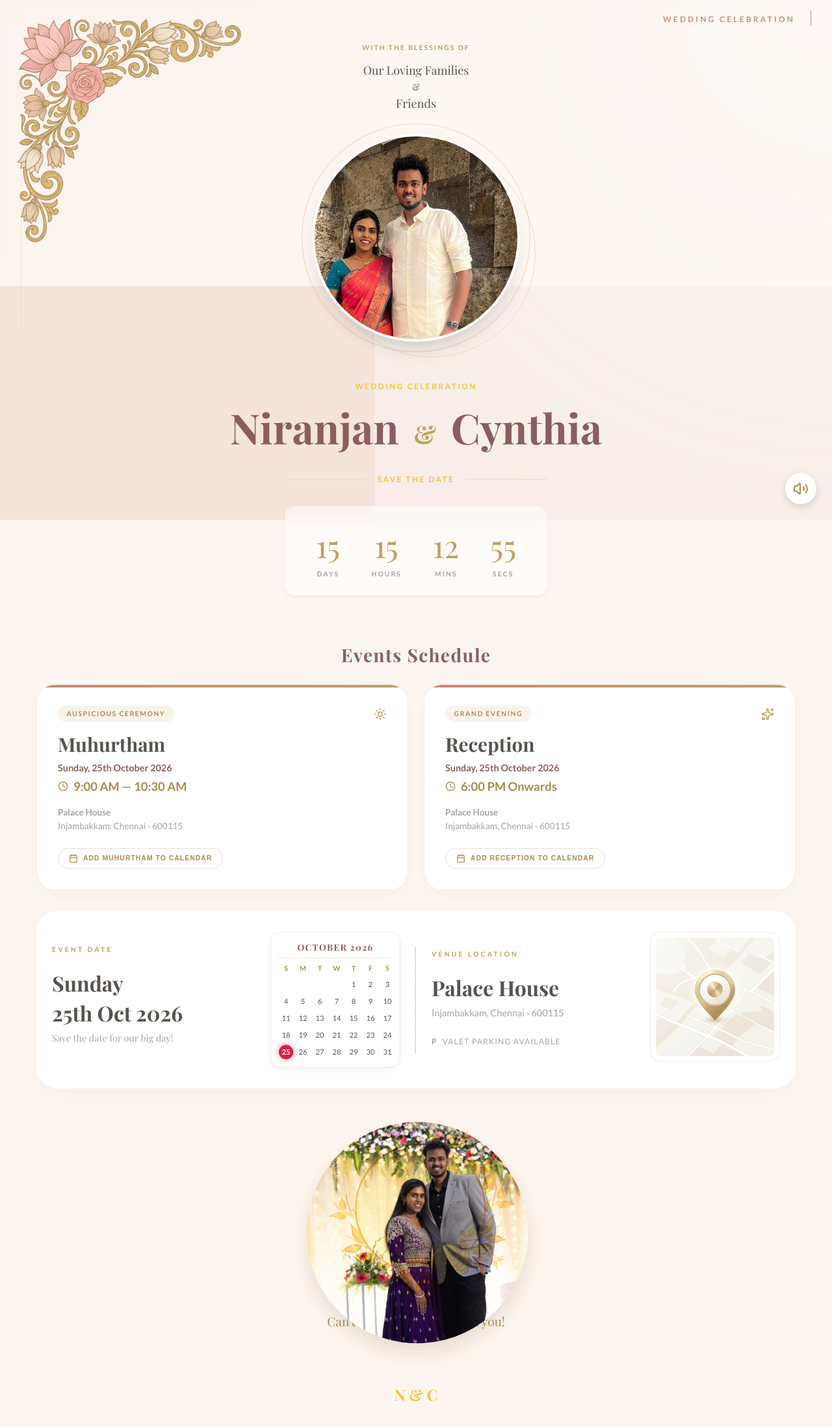
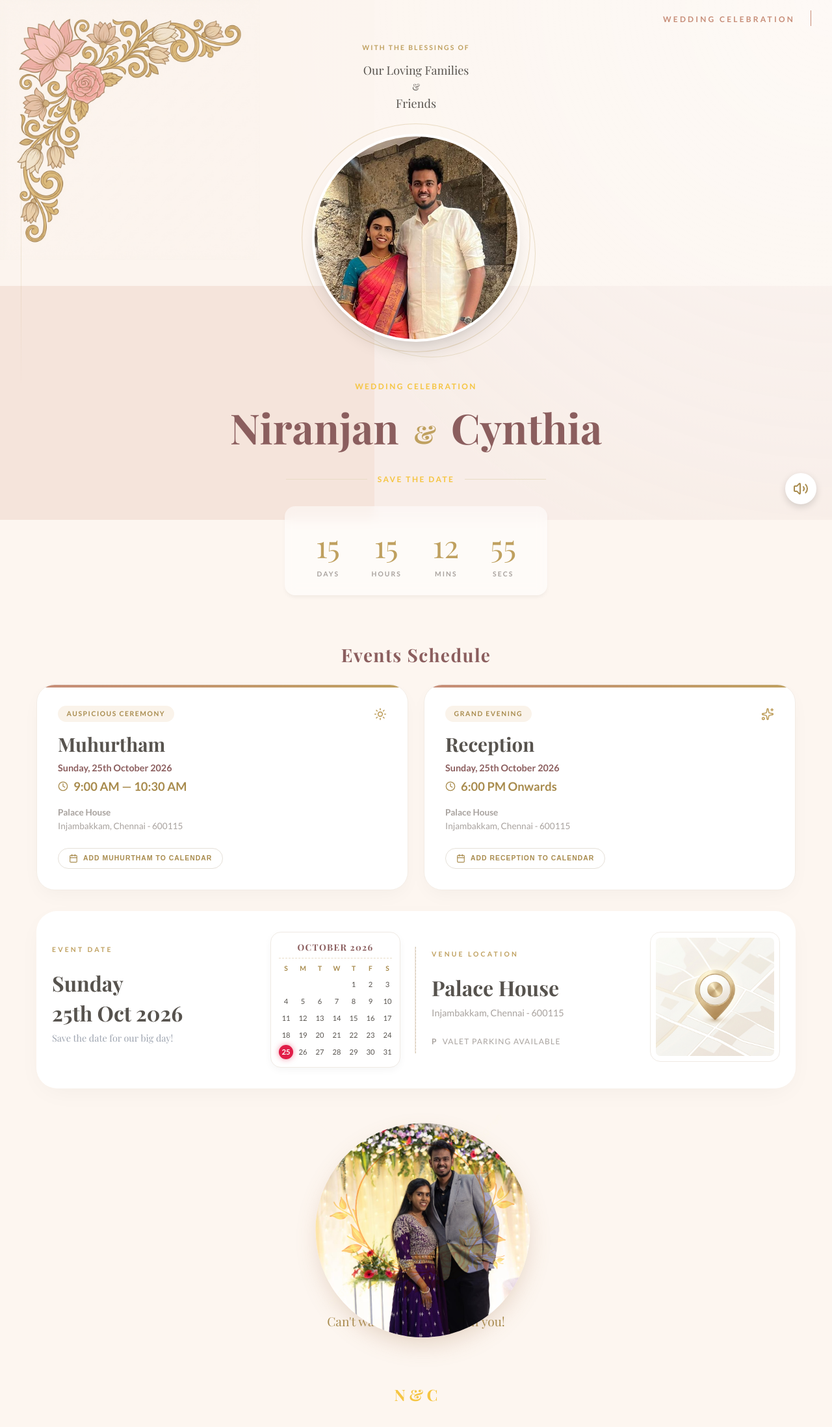
Before and after one commit to Riktha-L/sneha-vishwa-invite, a React (Vite) app: page / in a window 1280 px wide. Shown: the top 2196 px of the page at 65% size. Built offline with nearby package versions, Linux system fonts and the light colour scheme; a web font is replaced by a local one.

Commit message:
Center couple horizontally inside circular portrait frame

```diff
--- a/src/App.css
+++ b/src/App.css
@@ -291,14 +291,14 @@ body {
     width: 100%;
     height: 100%;
     object-fit: cover;
-    object-position: 50% 12%;
-    transform: scale(1.65);
-    transform-origin: 50% 20%;
+    object-position: 38% 12%;
+    transform: scale(1.6);
+    transform-origin: 38% 20%;
     transition: transform 0.7s ease;
 }
 
 .hero-image-container:hover .couple-photo {
-    transform: scale(1.75);
+    transform: scale(1.7);
 }
 
 .flip-card-back {
@@ -525,9 +525,9 @@ body {
     height: 220px;
     border-radius: 50%;
     object-fit: cover;
-    object-position: 50% 15%;
-    transform: scale(1.55);
-    transform-origin: 50% 22%;
+    object-position: 42% 15%;
+    transform: scale(1.5);
+    transform-origin: 42% 22%;
     position: relative;
     z-index: 1;
     box-shadow: 0 10px 25px -5px rgba(166, 124, 82, 0.3);
```
